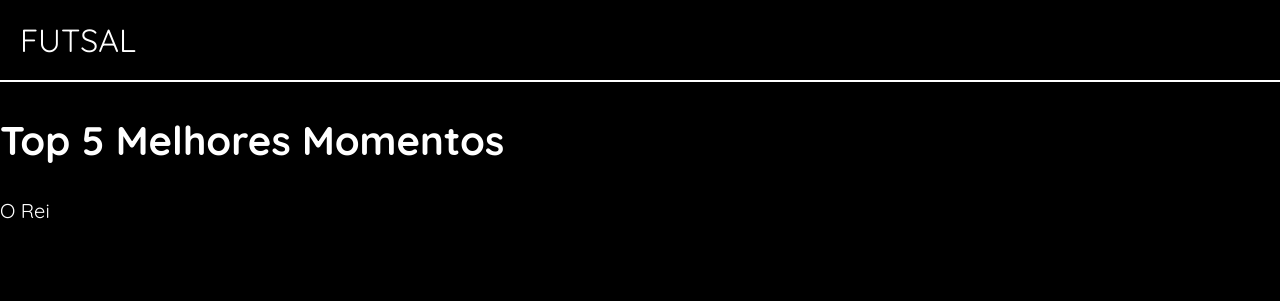
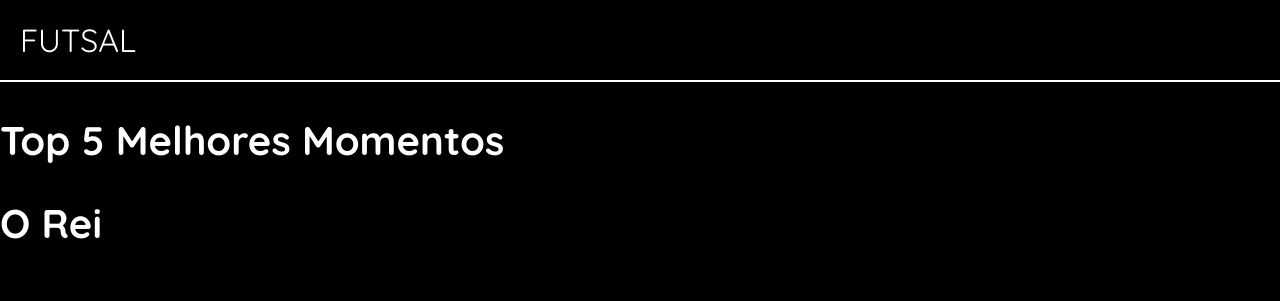
Before and after one commit to pavi-code/futsal, a plain HTML site: page index.html in a window 1280 px wide. Shown: the top 301 px of the page. Drawn offline with Linux system fonts and the light colour scheme.

Commit message:
Update index.html

```diff
--- a/index.html
+++ b/index.html
@@ -18,7 +18,7 @@
 <section class="chamada">
     <div class="chamada texto">
         <h1>Top 5 Melhores Momentos</h1>
-        <p>O Rei</p>
+        <p><h1>O Rei</h1></p>
 
 
     </div>
```
